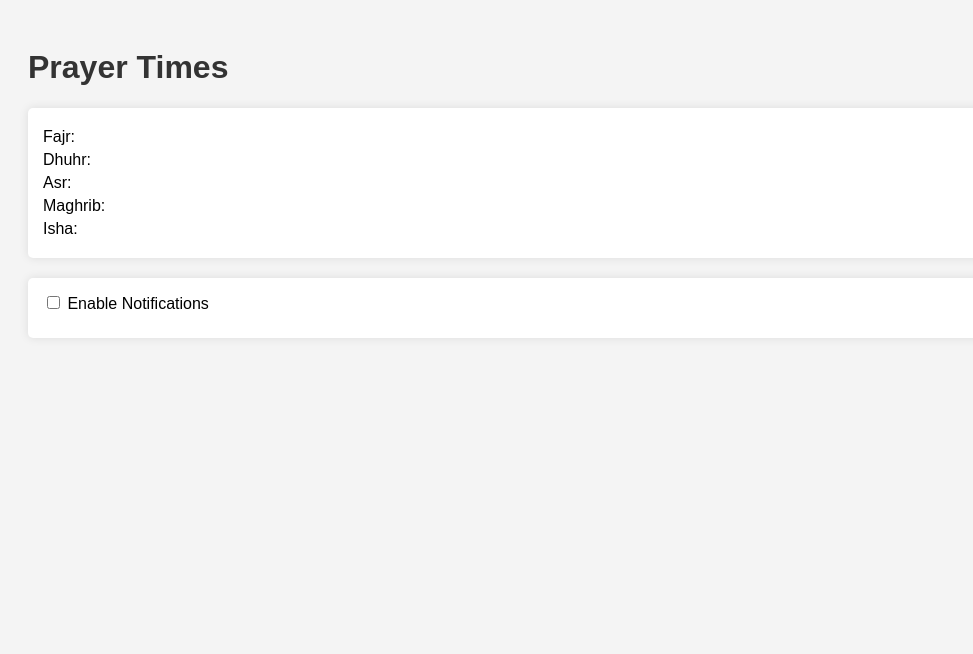
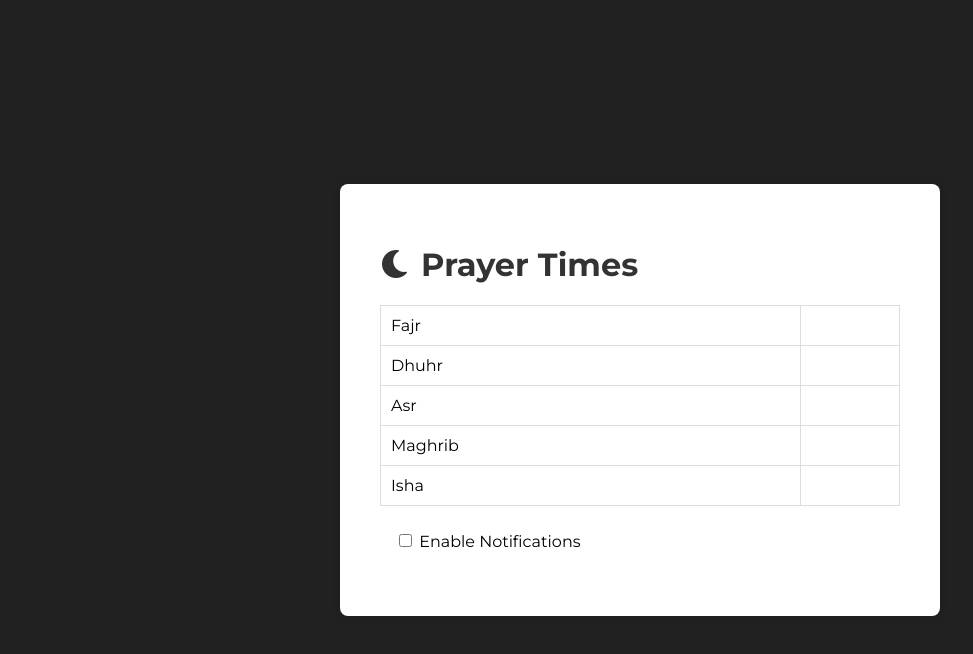
Before and after one commit to xaymup/prayer-times, a plain HTML site: page index.html in a window 1280 px wide. Shown: the whole page, without its empty margins (0-973 px from the left). Drawn offline with Linux system fonts and the light colour scheme.

Commit message:
CSS styling

```diff
--- a/index.html
+++ b/index.html
@@ -5,16 +5,36 @@
     <meta name="viewport" content="width=device-width, initial-scale=1.0">
     <title>Prayer Times</title>
     <link rel="stylesheet" href="styles.css">
+    <link rel="stylesheet" href="https://cdnjs.cloudflare.com/ajax/libs/font-awesome/6.0.0-beta3/css/all.min.css" crossorigin="anonymous">
+    <link rel="stylesheet" href="https://fonts.googleapis.com/css2?family=Montserrat:wght@400;700&display=swap">
 </head>
 <body>
-    <h1>Prayer Times</h1>
-    <div id="prayer-times">
-        <p>Fajr: <span id="fajr-time"></span></p>
-        <p>Dhuhr: <span id="dhuhr-time"></span></p>
-        <p>Asr: <span id="asr-time"></span></p>
-        <p>Maghrib: <span id="maghrib-time"></span></p>
-        <p>Isha: <span id="isha-time"></span></p>
-    </div>
+    <div class="container">
+        <h1><i class="fas fa-moon"></i> Prayer Times</h1>
+        <table id="prayer-times">
+            <tbody>
+                <tr>
+                    <td>Fajr</td>
+                    <td id="fajr-time"></td>
+                </tr>
+                <tr>
+                    <td>Dhuhr</td>
+                    <td id="dhuhr-time"></td>
+                </tr>
+                <tr>
+                    <td>Asr</td>
+                    <td id="asr-time"></td>
+                </tr>
+                <tr>
+                    <td>Maghrib</td>
+                    <td id="maghrib-time"></td>
+                </tr>
+                <tr>
+                    <td>Isha</td>
+                    <td id="isha-time"></td>
+                </tr>
+            </tbody>
+        </table>
         <div id="time-until-next-prayer"></div>
         <div id="hijri-date"></div>
         <div id="notification-settings">
@@ -29,6 +49,7 @@
                 <button id="save-settings">Save</button>
             </div>
         </div>
+    </div>
     <script src="script.js"></script>
 </body>
 </html>
--- a/styles.css
+++ b/styles.css
@@ -1,19 +1,41 @@
 body {
-    font-family: Arial, sans-serif;
-    padding: 20px;
-    background-color: #f4f4f4;
+    font-family: 'Montserrat', sans-serif;
+    margin: 0;
+    padding: 0;
+    display: flex;
+    justify-content: center;
+    align-items: center;
+    min-height: 100vh;
+    background-color: #212121; /* Optional: background color for better visibility */
+}
+
+.container {
+    width: 100%;
+    max-width: 600px; /* Adjust the maximum width as needed */
+    padding: 40px;
+    box-sizing: border-box;
+    background-color: #fff; /* Optional: background color for the content area */
+    border-radius: 8px; /* Optional: rounded corners for the content area */
+    box-shadow: 0 0 10px rgba(0, 0, 0, 0.1); /* Optional: shadow for better visibility */
 }
 
 h1 {
     color: #333;
 }
 
-#prayer-times {
-    margin-top: 20px;
-    background-color: #fff;
-    padding: 15px;
-    border-radius: 5px;
-    box-shadow: 0 0 10px rgba(0, 0, 0, 0.1);
+table {
+    width: 100%;
+    border-collapse: collapse;
+    margin: 0 auto;
+}
+
+th, td {
+    padding: 10px;
+    border: 1px solid #ddd;
+}
+
+th {
+    background-color: #f4f4f4;
 }
 
 p {
@@ -25,11 +47,7 @@ span {
 }
 
 #notification-settings {
-    margin-top: 20px;
-    background-color: #fff;
     padding: 15px;
-    border-radius: 5px;
-    box-shadow: 0 0 10px rgba(0, 0, 0, 0.1);
 }
 
 label {
@@ -59,31 +77,13 @@ button:hover {
     background-color: #45a049;
 }
 
-/* Existing styles... */
-
 #current-reminder {
     font-weight: bold;
     margin-left: 10px;
     color: #333;
 }
 
-#prayer-times {
-    margin-bottom: 20px;
+#time-until-next-prayer, #hijri-date {
+    margin: 10px 0;
+    font-weight: bold;
 }
-
-#time-until-next-prayer, #hijri-date {
-    font-size: 18px;
-    margin: 10px 0;
-}
-
-#notification-settings {
-    margin-top: 20px;
-}
-
-#notification-options {
-    margin-top: 10px;
-}
-
-#save-settings {
-    margin-top: 10px;
-}
```
Lines whose indentation alone changed are shown as unchanged.
